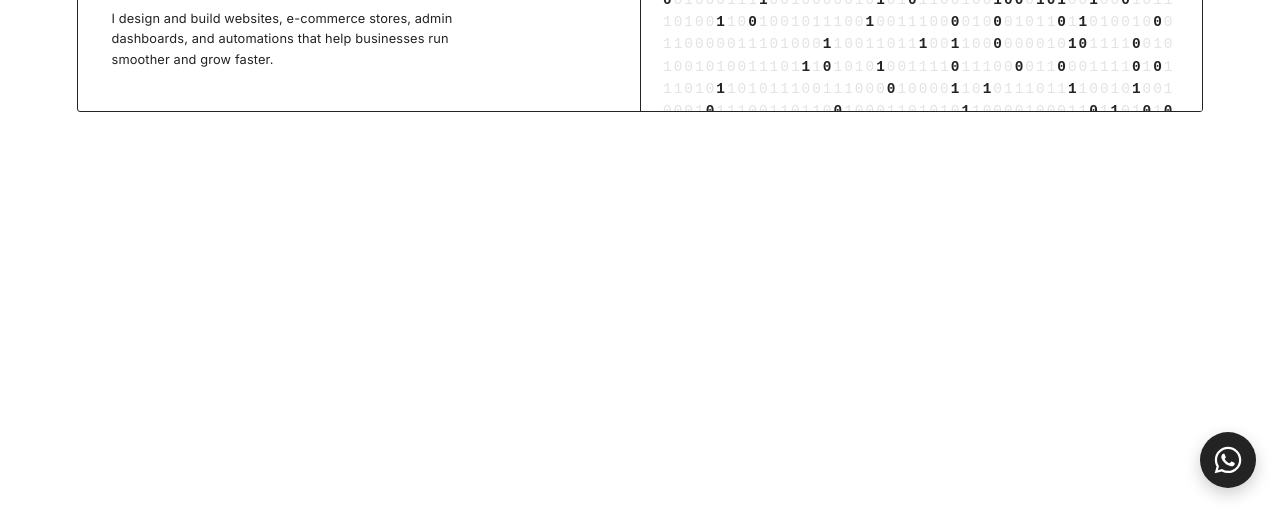
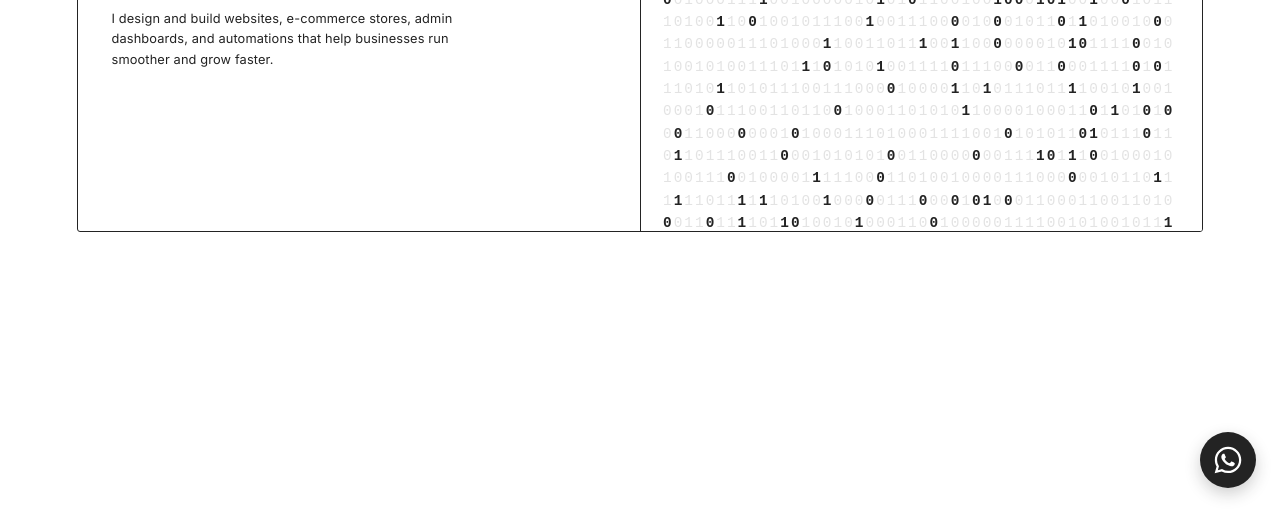
Before and after one commit to Pmalapile07/builtbypearl, a website: page index.html in a window 1280 px wide. Shown: the part 288-800 px from the top of the page. Drawn offline with Linux system fonts and the light colour scheme.

Commit message:
Increase hero section height to 380px

```diff
--- a/index.html
+++ b/index.html
@@ -262,7 +262,7 @@
   @media (min-width: 900px){
     .hero{
       width: auto;
-      height: 260px;
+      height: 380px;
       max-width: none;
       margin: 6vh 6vw;
       display: grid;
```
